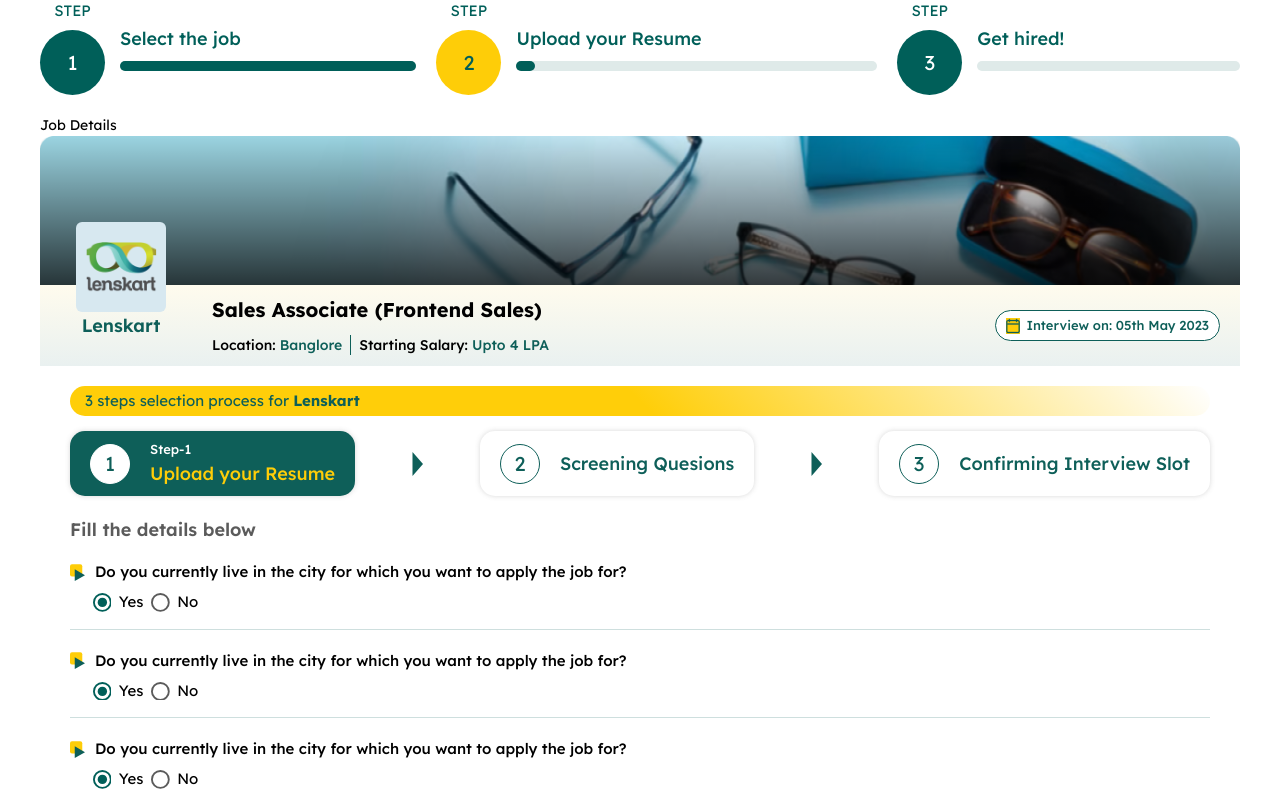
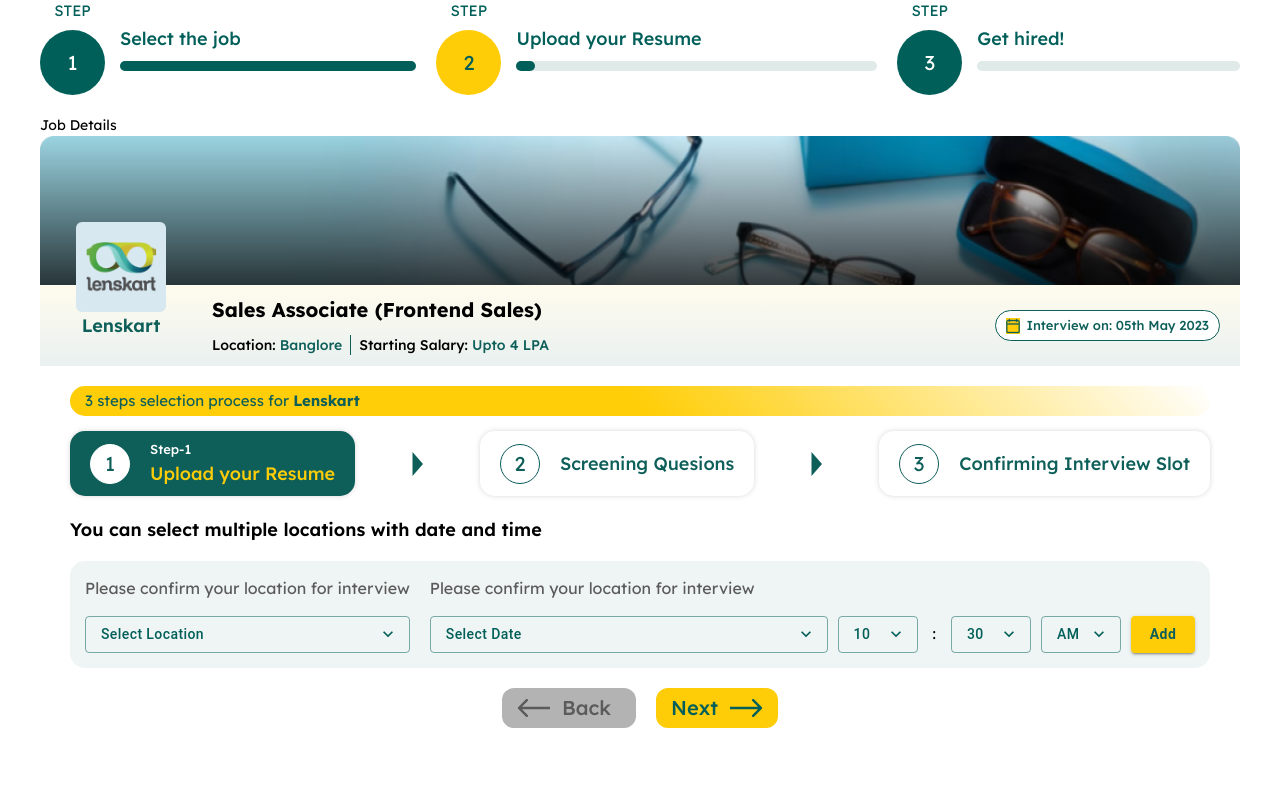
Before and after one commit to mayurkukade/Salaryfy, a React (Vite) app in the folder salaryfy/: page /questionnaire in a window 1280 px wide. Shown: the top 800 px of the page. Built offline with nearby package versions, Linux system fonts and the light colour scheme.

Commit message:
sandwich made the third page

```diff
--- a/salaryfy/package.json
+++ b/salaryfy/package.json
@@ -10,6 +10,10 @@
     "preview": "vite preview"
   },
   "dependencies": {
+    "@emotion/react": "^11.11.1",
+    "@emotion/styled": "^11.11.0",
+    "@mui/icons-material": "^5.14.1",
+    "@mui/material": "^5.14.2",
     "react": "^18.2.0",
     "react-dom": "^18.2.0",
     "react-icons": "^4.10.1",
--- a/salaryfy/src/main.tsx
+++ b/salaryfy/src/main.tsx
@@ -2,9 +2,27 @@ import React from 'react'
 import ReactDOM from 'react-dom/client'
 import App from './App.tsx'
 import './index.css'
+import { ThemeProvider, createTheme } from '@mui/material';
+
+const theme = createTheme({
+  // Customize your theme here
+  palette: {
+    primary: {
+      main: '#005F59', // Change this to your primary color
+    },
+    secondary: {
+      main: '#ff00ff', // Change this to your secondary color
+    },
+  },
+  typography: {
+    button: { textTransform: 'none' }
+  }
+});
 
 ReactDOM.createRoot(document.getElementById('root')!).render(
   <React.StrictMode>
-    <App />
+    <ThemeProvider theme={theme}>
+      <App />
+    </ThemeProvider>
   </React.StrictMode>,
 )
--- a/salaryfy/src/modules/questionnaire/questionnaire.module.tsx
+++ b/salaryfy/src/modules/questionnaire/questionnaire.module.tsx
@@ -1,5 +1,8 @@
 import './questionnaire.css'
 import image from '../../assets/images/job-details-bg.png'
+import { ReactNode, useState } from 'react';
+import { Button, Menu, MenuItem } from '@mui/material';
+import KeyboardArrowDownIcon from '@mui/icons-material/KeyboardArrowDown';
 
 enum SUB_STEP_STATUS {
   COMPLETED = 'completed',
@@ -70,7 +73,8 @@ export default function QuestionnaireModule0() {
             <SubStep status={SUB_STEP_STATUS.REMAINING} no={3} title='Confirming Interview Slot' />
           </div>
           {/* <PersonalDetails/> */}
-          <ScreeningQuestions />
+          {/* <ScreeningQuestions /> */}
+          <ScheduleInterview />
 
           <div className='flex justify-center'>
             <div className='flex items-center px-[1.5em] py-[0.5em] rounded-xl bg-[#B3B3B3] mx-[1em]'>
@@ -94,6 +98,54 @@ export default function QuestionnaireModule0() {
       </div>
     </div>
   );
+}
+
+function DropdownMenu({ className, label, endIcon }: { className: string, label: string, endIcon?: ReactNode }) {
+  const [anchorEl, setAnchorEl] = useState<null | HTMLElement>(null);
+  const open = Boolean(anchorEl);
+  const handleClick = (event: React.MouseEvent<HTMLButtonElement>) => {
+    setAnchorEl(event.currentTarget);
+  };
+  const handleClose = () => {
+    setAnchorEl(null);
+  };
+  return (
+    <div className={'flex ' + className}>
+      <Button sx={{ display: 'flex', flexGrow: '1', justifyContent: 'space-between' }} onClick={handleClick} variant='outlined' endIcon={endIcon || <></>}>{label}</Button>
+      <Menu anchorEl={anchorEl} open={open} onClose={handleClose}>
+        <MenuItem onClick={handleClose}>Profile</MenuItem>
+        <MenuItem onClick={handleClose}>My account</MenuItem>
+        <MenuItem onClick={handleClose}>Logout</MenuItem>
+      </Menu>
+    </div>
+  );
+}
+
+function ScheduleInterview() {
+  return (
+    <div>
+      <div className='font-semibold text-[1.8em] text-[#000] mb-[1em]'>You can select multiple locations with date and time</div>
+
+      <div className='bg-[#0E5F5910] p-[1.5em] rounded-[1.5em] flex mb-[2em]'>
+        <div className='flex flex-col mr-[2em]'>
+          <div className='text-[1.6em] text-[#5B5B5B] mb-[1em]'>Please confirm your location for interview</div>
+          <DropdownMenu className='flex-grow' label='Select Location' endIcon={<KeyboardArrowDownIcon />} />
+        </div>
+        <div className='flex flex-col flex-grow'>
+          <div className='text-[1.6em] text-[#5B5B5B] mb-[1em]'>Please confirm your location for interview</div>
+          <div className='flex'>
+            <DropdownMenu className='flex-grow mr-[1em]' label='Select Date' endIcon={<KeyboardArrowDownIcon />} />
+            <DropdownMenu className='flex-grow max-w-[8em]' label='10' endIcon={<KeyboardArrowDownIcon />} />
+            <div className='mx-[1em] text-[1.5em] flex items-center'>:</div>
+            <DropdownMenu className='flex-grow max-w-[8em] mr-[1em]' label='30' endIcon={<KeyboardArrowDownIcon />} />
+            <DropdownMenu className='flex-grow max-w-[8em] mr-[1em]' label='AM' endIcon={<KeyboardArrowDownIcon />} />
+            <Button sx={{ backgroundColor: '#FECD08', color: '#0E5F59' }} variant='contained'><span className='font-bold'>Add</span></Button>
+          </div>
+        </div>
+      </div>
+
+    </div>
+  )
 }
 
 function CalendarVector() {
@@ -325,11 +377,11 @@ function RatingResponse({ className }: { className?: string }) {
   }
   return (
     <div className={'flex ' + className}>
-        <Star className='mr-[1em]' active={true} />
-        <Star className='mr-[1em]' active={true} />
-        <Star className='mr-[1em]' active={true} />
-        <Star className='mr-[1em]' active={true} />
-        <Star className='' active={false} />
+      <Star className='mr-[1em]' active={true} />
+      <Star className='mr-[1em]' active={true} />
+      <Star className='mr-[1em]' active={true} />
+      <Star className='mr-[1em]' active={true} />
+      <Star className='' active={false} />
     </div>
   );
 }
```
Also changed, not shown: 1 other file (tests, documents, lock files or other folders).
